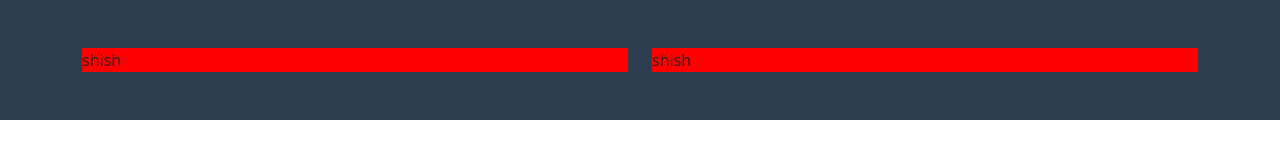
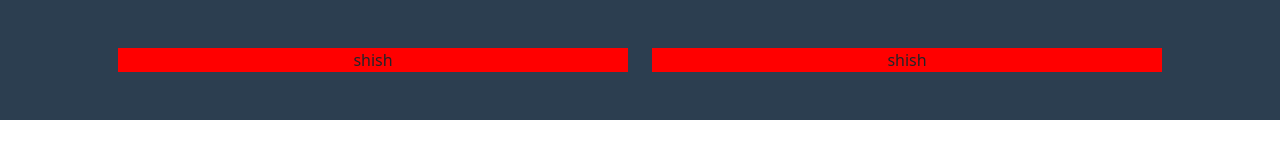
Before and after one commit to AnielloPiscopo/html-css-bootstrap-freelancer, a plain HTML site: page index.html in a window 1280 px wide. Drawn offline with nearby package versions, Linux system fonts and the light colour scheme.

Commit message:
Finished the sketch of the header

```diff
--- a/css/style.css
+++ b/css/style.css
@@ -18,6 +18,7 @@ GENERAL STYLE */
 /* * ROOT */
 :root{
     --header-bg-color: #2c3e50;
+    --jumbodron-bg-color: #1abc9c;
 }
 
 
--- a/index.html
+++ b/index.html
@@ -32,15 +32,14 @@
 
     <body>
         <!-- * HEADER -->
-        <header class="container-fluid align-items-center justify-content-center">
-            <div class="container-md py-5">
-                <div class="row  align-items-center justify-content-between">
+        <header>
+            <div class="container-md p-5">
+                <div class="row align-items-center justify-content-center">
                     <div class="col-6">
-                        <div class="logo-container">shish</div>
+                        <div class="logo-container text-center">shish</div>
                     </div>
-
                     <div class="col-6">
-                        <nav>shish</nav>
+                        <nav class="text-center">shish</nav>
                     </div>
                 </div>
             </div>
```
